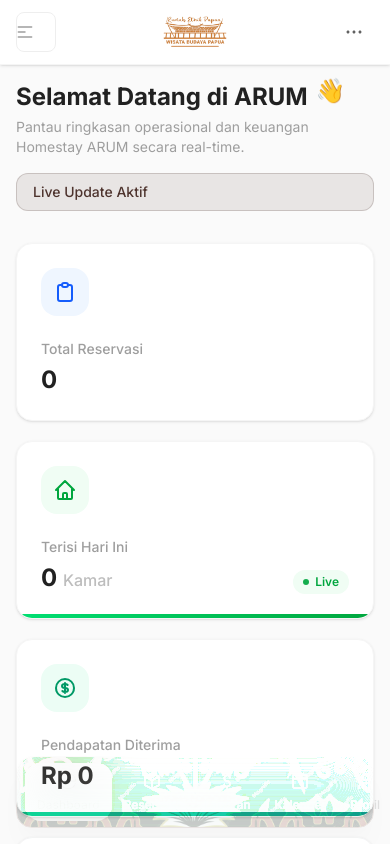
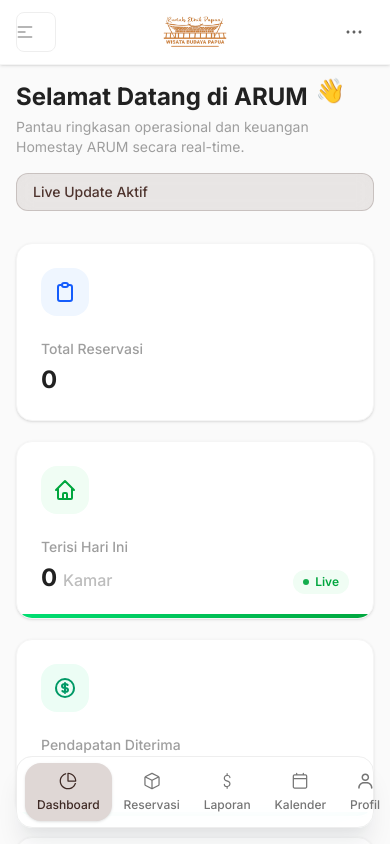
Before and after one commit to rdwnelly/APK-Reservasi-Homestay-REP-, a Next.js app: page / in a window 390 px wide. Shown: the top 844 px of the page. Built offline with nearby package versions, Linux system fonts and the light colour scheme; no server answers; the database is empty; sample sign-in values are in the browser's storage.

Commit message:
Fix mobile layout bug: hide bottom nav when sidebar is open and clean up bottom nav design

```diff
--- a/src/components/layout/MobileBottomNav.tsx
+++ b/src/components/layout/MobileBottomNav.tsx
@@ -2,6 +2,7 @@
 import Link from "next/link";
 import React from "react";
 import { usePathname } from "next/navigation";
+import { useSidebar } from "@/context/SidebarContext";
 import {
   PieChartIcon,
   BoxIconLine,
@@ -12,6 +13,9 @@ import {
 
 const MobileBottomNav: React.FC = () => {
   const pathname = usePathname();
+  const { isMobileOpen } = useSidebar();
+
+  if (isMobileOpen) return null;
 
   const getNavButtonClass = (isActive: boolean) => {
     return `flex flex-col items-center justify-center gap-1 rounded-2xl py-2 px-3 transition-all duration-300 text-xs font-medium focus-visible:outline focus-visible:outline-2 focus-visible:outline-brand-500
@@ -23,7 +27,7 @@ const MobileBottomNav: React.FC = () => {
   };
 
   return (
-    <nav className="fixed bottom-4 left-1/2 z-50 w-[calc(100%-2rem)] max-w-md -translate-x-1/2 rounded-2xl bg-gray-50/80 bg-papua-pattern backdrop-blur-xl shadow-theme-xl border border-brand-200 lg:hidden">
+    <nav className="fixed bottom-4 left-1/2 z-40 w-[calc(100%-2rem)] max-w-md -translate-x-1/2 rounded-2xl bg-white/95 dark:bg-gray-900/95 backdrop-blur-xl shadow-theme-xl border border-gray-200 dark:border-gray-800 lg:hidden">
       <ul className="flex justify-between items-center py-1.5 px-2">
         <li className="flex-1 text-center">
           <Link href="/" className={getNavButtonClass(pathname === "/")} aria-label="Dashboard">
```
